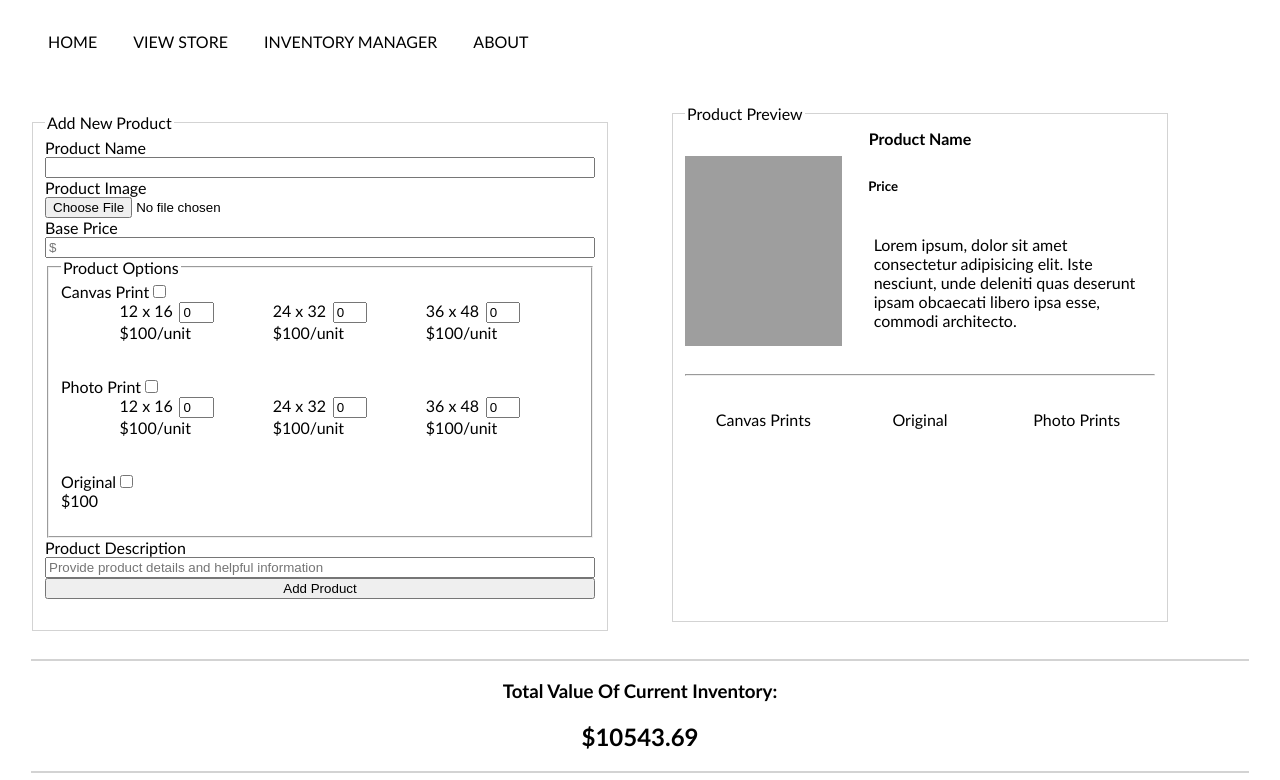
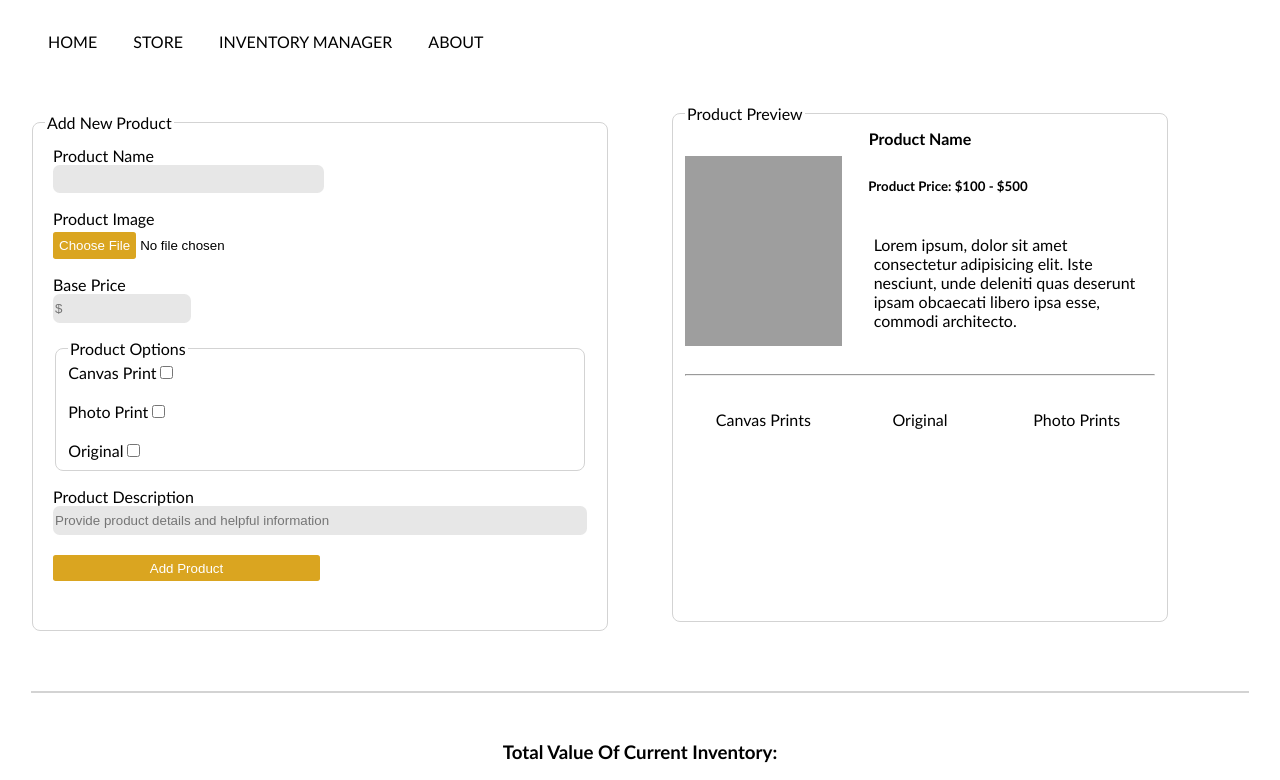
Before and after one commit to lynnjaco/art-inventory-manager, a plain HTML site: page inventory-manager.html in a window 1280 px wide. Shown: the top 780 px of the page. Drawn offline with Linux system fonts and the light colour scheme; grey boxes are pictures that could not be loaded.

Commit message:
adds styling and dimensions to elements of add product form

```diff
--- a/imstyle.css
+++ b/imstyle.css
@@ -1,33 +1,3 @@
-/* inventory main content */
-
-
-
-/* add product form */
-
-#options-inventory{
-
-}
-
-.product-option{
-
-}
-
-#options-inventory input[type="number"]{
-    width: 2.0em;
-    margin-left: 0.5em;
-}
-
-.size-selctions{
-    display: flex;
-    flex-direction: row;
-    justify-content: space-evenly;
-}
-
-#ppu{
-    margin-top: 0em;
-}
-/*  */
-
 /* parent container */
 #new-product-manager-section{
     width: 100%;
@@ -47,16 +17,77 @@
 #form-fieldset{
     height: 100%;
     border: 1px solid lightgray;
+    border-radius: 0.5em;
+
+    .adp-element{
+        display: flex;
+        flex-direction: column;
+        margin: 0.5em;
+    }
 }
 
 #add-product-form{
     display: flex;
     flex-direction: column;
 
-    label {
+    input[type="text"], input[type="number"]{
+        background-color: rgb(231, 231, 231);
+        border: none;
+        height: 2.0em;
+        border-radius: 0.5em;
+    }
+
+    #product-name-input{
+        width: 50%;
 
     }
+
+    input::file-selector-button{
+        background-color: goldenrod;
+        color: white;
+        border: none;
+        border-radius: 0.2em;
+        height: 2.0em;
+        margin-top: 0.3em;
+    }
+
+    #base-price{
+        width: 25%;
+    }
+
+    #options-fieldset{
+        border: 0.1em solid lightgrey;
+        border-radius: 0.5em;
+
+        .product-option{
+            margin: 0.02em;
+        }
+
+        #options-inventory input[type="number"]{
+            width: 2.0em;
+            margin-left: 0.5em;
+        }
+
+        .size-selctions{
+            display: none;
+            /* display:flex if parentNode.input is valid */
+            flex-direction: row;
+            justify-content: space-evenly;
+        }
+    }
+
+    #add-product-button{
+        background-color: goldenrod;
+        color: white;
+        border: none;
+        border-radius: 0.2em;
+        height: 2.0em;
+        margin-top: 0.3em;
+        width: 50%;
+    }
 }
+
+
 
 
 
@@ -81,6 +112,7 @@
     grid-template-columns: repeat(3, 1fr);
     grid-template-rows: 1fr 5fr 1fr 7fr 1fr;
     border: 1px solid lightgray;
+    border-radius: 0.5em;
 }
 
 #listing-name{
@@ -160,7 +192,11 @@
     text-align: center;
 }
 
-#inventory-table-display{
+#inventory-table-container{
+    margin: 5.0em;
+}
+
+#inventory-table{
    width: 90%;
    border: 0.01em solid lightgrey;
    padding-top: 0.5em;
--- a/inventory-manager.html
+++ b/inventory-manager.html
@@ -12,7 +12,7 @@
     <header>
         <nav id="headser-nav-menu">
             <a href="home.html">Home</a>
-            <a href="storefront.html">View Store</a>
+            <a href="storefront.html">Store</a>
             <a href="inventory-manager.html">Inventory Manager</a>
             <a href="about.html">About</a>
         </nav>
@@ -26,11 +26,18 @@
             <fieldset id="form-fieldset">
                 <legend>Add New Product</legend>
                 <form id="add-product-form" name="add-product-form">
-                    <label>Product Name</label><input type="text" name="Product Name" required/>
+                    <div class="adp-element">
+                        <label>Product Name</label><input type="text" name="Product Name" id="product-name-input"required/>
+                    </div>
+                    <div class="adp-element">
                         <label>Product Image</label><input type="file" placeholder="Upload Product Image" name="Product Image" accept="image/png, image/jpeg">
+                    </div>
+                    <div class="adp-element">
                         <label>Base Price</label><input type="number" placeholder="$" name="Base Price" id="base-price" required/>
+                    </div>
 
-                    <fieldset>
+                    <div class="adp-element">
+                        <fieldset id="options-fieldset">
                             <legend>Product Options</legend>
                             <div id="options-inventory">
 
@@ -39,15 +46,12 @@
                                     <div class="size-selctions" id="canvas-sizes">
                                         <div class="size-option-quantity">
                                             <label>12 x 16</label><input class="quantity"  type="number" name="canvas-small" id="canvas-small" placeholder="0" value="0"/>
-                                        <p id="ppu"><span id="price-per-unit-calc">$100</span>/unit</p>
                                         </div>
                                         <div class="size-option-quantity">
                                             <label>24 x 32</label><input class="quantity"  type="number" name="canvas-medium" id="canvas-medium" placeholder="0" value="0"/>
-                                        <p id="ppu"><span id="price-per-unit-calc">$100</span>/unit</p>
                                         </div>
                                         <div class="size-option-quantity">
                                             <label>36 x 48</label><input class="quantity"  type="number" name="canvas-large" id="canvas-large" placeholder="0" value="0"/>
-                                        <p id="ppu"><span id="price-per-unit-calc">$100</span>/unit</p>
                                         </div>
                                     </div>
                                 </div>
@@ -57,28 +61,30 @@
                                     <div class="size-selctions" id="photo-sizes">
                                         <div class="size-option-quantity">
                                             <label>12 x 16</label><input class="quantity"  type="number" name="photo-small" id="photo-small" placeholder="0" value="0"/>
-                                        <p id="ppu"><span id="price-per-unit-calc">$100</span>/unit</p>
                                         </div>
                                         <div class="size-option-quantity">
                                             <label>24 x 32</label><input class="quantity"  type="number" name="photo-medium" id="photo-medium" placeholder="0" value="0"/>
-                                        <p id="ppu"><span id="price-per-unit-calc">$100</span>/unit</p>
                                         </div>
                                         <div class="size-option-quantity">
                                             <label>36 x 48</label><input class="quantity"  type="number" name="photo-large" id="photo-large" placeholder="0" value="0"/>
-                                        <p id="ppu"><span id="price-per-unit-calc">$100</span>/unit</p>
                                         </div>
                                     </div>
                                 </div>
                                 <br>
                                 <div class="product-option" id="original-selction">
                                     <label class="product-option-label">Original</label><input type="checkbox" name="the-original" value="0"/>
-                                <p id="ppu"><span id="price-per-unit-calc">$100</span></p>
                                 </div>
                             </div>
                         </fieldset>
+                    </div>
 
-                    <label>Product Description</label><input type="text" name="product-description" id="product-description-text" placeholder="Provide product details and helpful information"/>
+                    <div class="adp-element">
+                        <label>Product Description</label><input type="text" name="product-description" id="product-description-input" placeholder="Provide product details and helpful information"/>
+                    </div>
+                    <div class="adp-element">
                         <button type="submit" id="add-product-button" form="add-product-form">Add Product</button>
+                    </div>
+
                 </form>
             </fieldset>
         </div>
@@ -90,7 +96,7 @@
                     <h4 id="listing-name">Product Name</h4>
                     <div id="product-specs">
                         <div id="image-preview"></div>
-                        <h5 id="listing-price">Price</h5>
+                        <h5 id="listing-price">Product Price:<span id="product-price-range"> $100 - $500</span></h5>
                         <p id="listing-description">Lorem ipsum, dolor sit amet consectetur adipisicing elit. Iste nesciunt, unde deleniti quas deserunt ipsam obcaecati libero ipsa esse, commodi architecto.</p>
                     </div>
                     <div id="line-break"><hr></div>
@@ -116,7 +122,8 @@
             <h2 id="total-value">$10543.69</h2>
         </div>
         <hr class="page-divider">
-        <table id="inventory-table-display">
+        <div id="inventory-table-container">
+            <table id="inventory-table">
                 <caption>Product Inventory</caption>
                 <tr>
                     <th scope="col">Product Image</th>
@@ -167,6 +174,7 @@
                     </td>
                 </tr>
             </table>
+        </div>
     </main>
     <footer>
         <nav id="footer-nav-menu">
--- a/mainstyle.css
+++ b/mainstyle.css
@@ -26,6 +26,8 @@ header{
 }
 
 footer{
+    background-color: black;
+    color: white;
     padding: 1.0em;
 
     a {
@@ -41,6 +43,6 @@ footer{
 .page-divider{
     width: 95%;
     border: 0.03em solid lightgray;
-    margin-top:1.0em;
-    margin-bottom: 1.0em;
+    margin-top:3.0em;
+    margin-bottom: 3.0em;
 }
```
Lines whose indentation alone changed are shown as unchanged.
